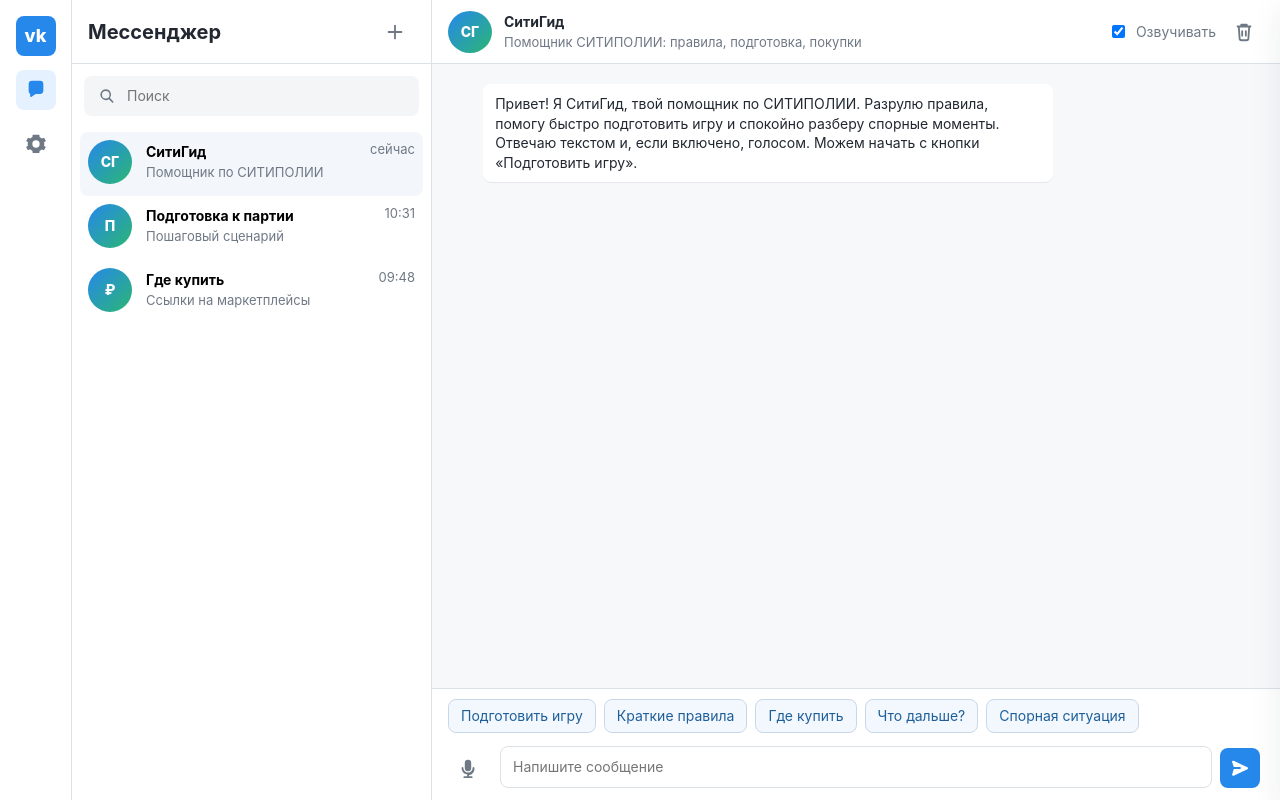
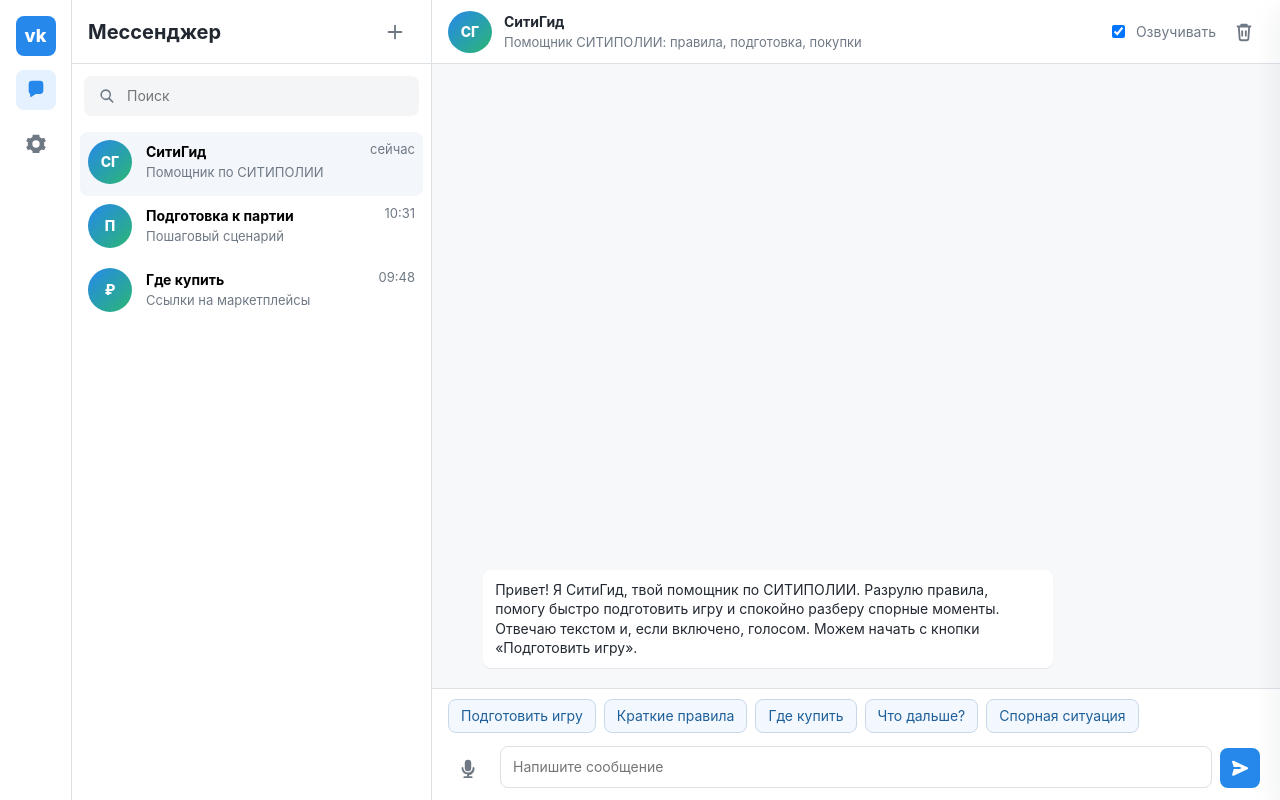
Before and after one commit to Egor-Zvada/tavrida, a plain HTML site: page public/index.html in a window 1280 px wide. Drawn offline with Linux system fonts and the light colour scheme; no server answers.

Commit message:
Anchor chat messages to bottom

```diff
--- a/public/styles.css
+++ b/public/styles.css
@@ -284,6 +284,10 @@ h2 {
 .message {
   display: flex;
   width: 100%;
+}
+
+.message:first-child {
+  margin-top: auto;
 }
 
 .message.out {
```
